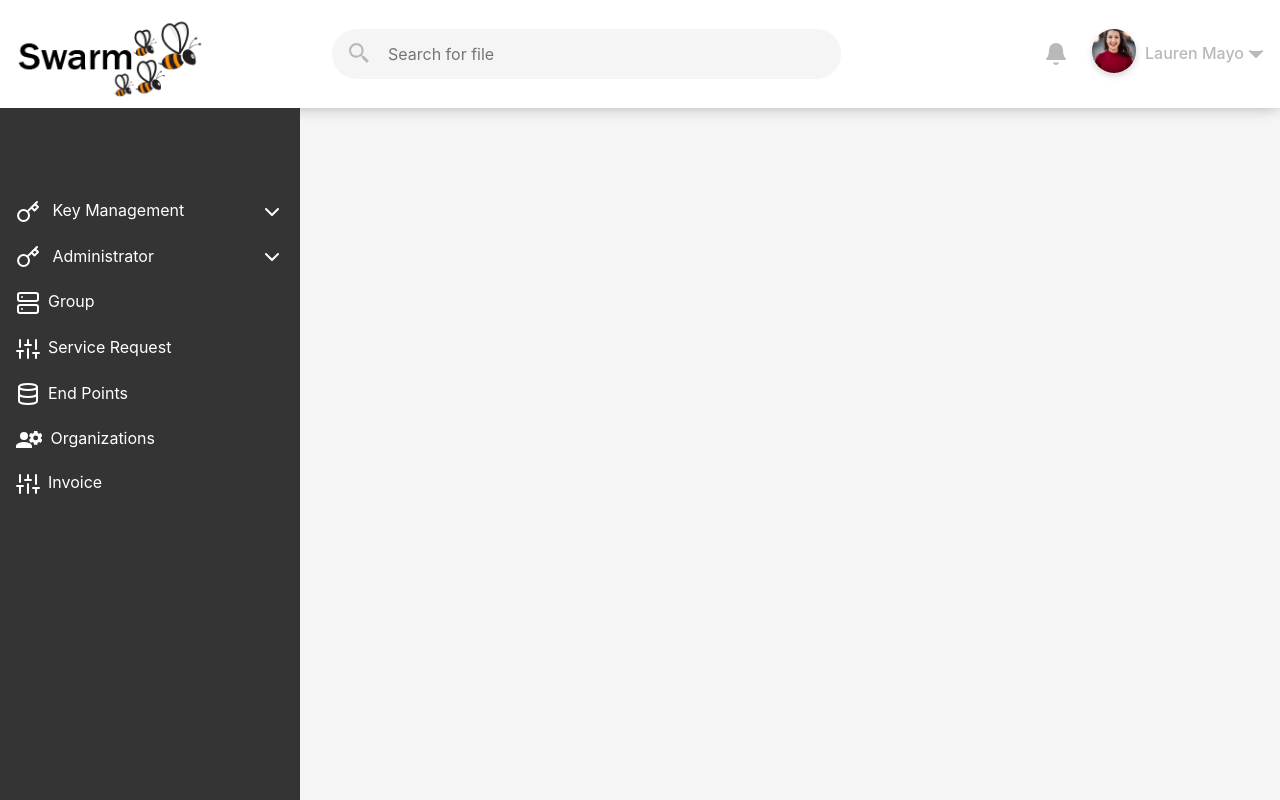
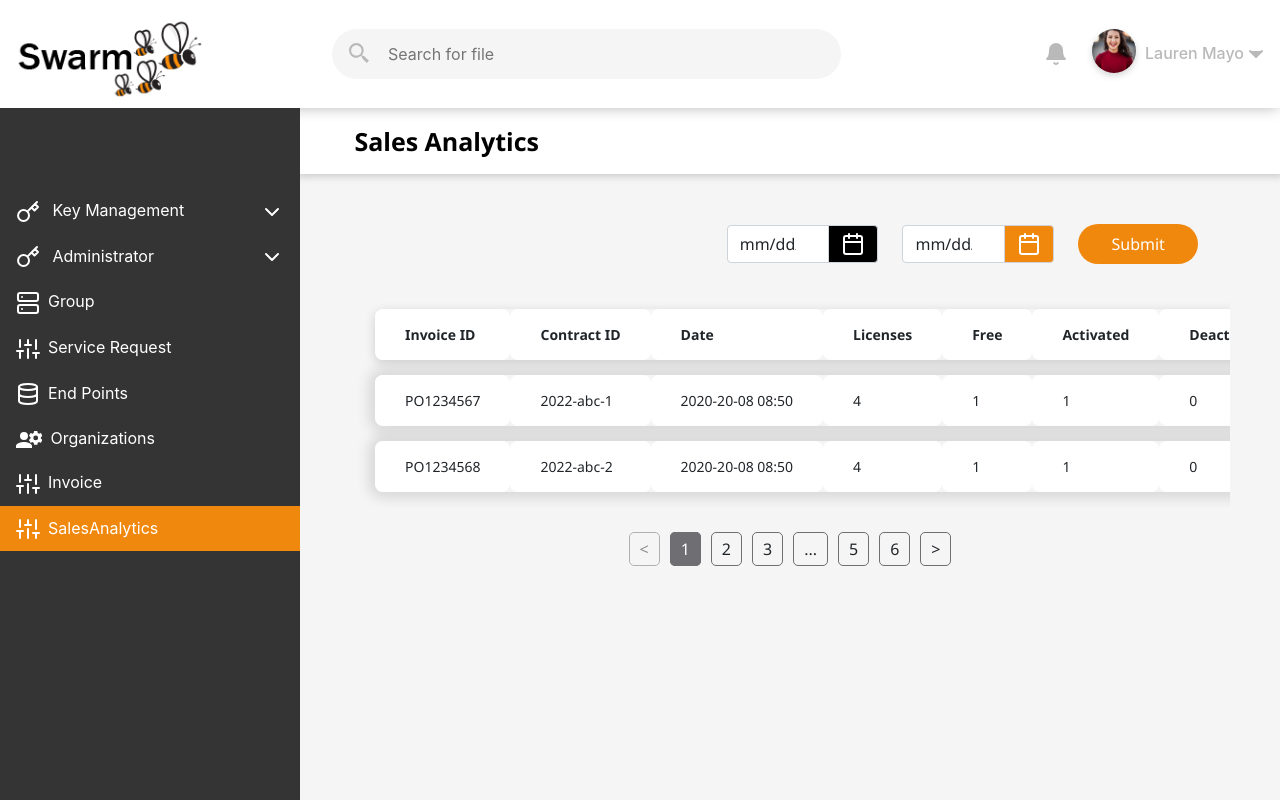
Before and after one commit to hyrrokkincto/kmsreact, a React (Create React App) app: page /kms/admin/sales-analytics in a window 1280 px wide. Built offline with nearby package versions, Linux system fonts and the light colour scheme.

Commit message:
Sales Analytics

```diff
--- a/src/Config/MobileSliderConfig.json
+++ b/src/Config/MobileSliderConfig.json
@@ -76,6 +76,13 @@
       "hasChild": false,
       "hypherLink": "/admin/invoice",
       "icon": "sliders"
+    },
+    {
+      "id": 11,
+      "linkText": "SalesAnalytics",
+      "hasChild": false,
+      "hypherLink": "/admin/sales-analytics",
+      "icon": "sliders"
     }
   ]
 }
--- /dev/null
+++ b/src/Config/SalesAnalyticsConfig.json
@@ -0,0 +1,26 @@
+[
+    {
+      "invoiceId":"PO1234567",
+      "contractId":"2022-abc-1",
+      "invoiceDate":"2020-20-08 08:50",
+      "licenseCount":"4",
+      "freeCount":"1",
+      "activatedCount":"1",
+      "deactivatedCount":"0",
+      "expiredCount":"0",
+      "dispatchedCount":"0",
+      "repairsCount":"1"
+    },
+    {
+      "invoiceId":"PO1234568",
+      "contractId":"2022-abc-2",
+      "invoiceDate":"2020-20-08 08:50",
+      "licenseCount":"4",
+      "freeCount":"1",
+      "activatedCount":"1",
+      "deactivatedCount":"0",
+      "expiredCount":"0",
+      "dispatchedCount":"0",
+      "repairsCount":"1"
+    }
+   ]
--- a/src/Routers/Admin/index.tsx
+++ b/src/Routers/Admin/index.tsx
@@ -13,6 +13,7 @@ const ServiceRequest = React.lazy(() => import("../../pages/ServiceRequest"));
 const EndPoints = React.lazy(() => import("../../pages/EndPoints"));
 const Organizations = React.lazy(() => import("../../pages/Organizations"));
 const Invoice = React.lazy(() => import("../../pages/Invoice"));
+const SalesAnalytics = React.lazy(() => import("../../pages/SalesAnalytics"));
 
 const AdminRoute = () => {
   return (
@@ -38,6 +39,7 @@ const AdminRoute = () => {
             <Route exact path="/admin/end-points" component={EndPoints} />
             <Route exact path="/admin/organizations" component={Organizations} />
             <Route exact path="/admin/invoice" component={Invoice} />
+            <Route exact path="/admin/sales-analytics" component={SalesAnalytics} />
           </Switch>
         </div>
       </div>
--- a/src/Styles/CommonStyles/index.scss
+++ b/src/Styles/CommonStyles/index.scss
@@ -7,3 +7,17 @@
     border: 1px solid #e1e1e1;
     box-shadow: 0px 0px 3px rgba(0, 0, 0, 0.16);
 }
+.bg-block {
+    background-color: #000;
+    color: #FFF;
+}
+.bg-theme{
+    background-color: #F1880E;
+    color: #FFF;
+}
+.custom-container{
+height: calc(100% - 62px);
+overflow-y: auto;
+padding: 50px;
+}
+.filter ::-webkit-calendar-picker-indicator { opacity: 0 }
--- a/src/pages/Invoice/index.js
+++ b/src/pages/Invoice/index.tsx
@@ -1,9 +1,9 @@
-import React from 'react'
+import React, { useState, useEffect } from "react";
 import { Card, Col, Image, Row, Table } from 'react-bootstrap'
-import * as Feather from 'react-feather';
+import * as Feather from 'react-feather'
 import { Link } from 'react-router-dom'
+
 const Invoice = () =>{
-
     return (
       <>
          <div className="page_header">
@@ -89,7 +89,7 @@ const Invoice = () =>{
                                                 <tr>
                                                     <td></td>
                                                     <td colSpan={3}>
-                                                        <div class="b-line"></div>
+                                                        <div className="b-line"></div>
                                                     </td>
                                                 </tr>
                                                 <tr>
@@ -99,7 +99,7 @@ const Invoice = () =>{
                                                 </tr>
                                                 <tr>
                                                     <td></td>
-                                                    <td colSpan={2}>Discount <span class="text-muted">(New Year)</span></td>
+                                                    <td colSpan={2}>Discount <span className="text-muted">(New Year)</span></td>
                                                     <td>$-9</td>
                                                 </tr>
                                                 <tr>
@@ -114,7 +114,7 @@ const Invoice = () =>{
                                                 </tr>
                                                 <tr>
                                                     <td></td>
-                                                    <td colSpan={3}><div class="b-line"></div></td>
+                                                    <td colSpan={3}><div className="b-line"></div></td>
                                                 </tr>
                                                 <tr>
                                                     <td></td>
--- /dev/null
+++ b/src/pages/SalesAnalytics/index.tsx
@@ -0,0 +1,155 @@
+import React, { useEffect, useState } from "react";
+import {FormControl, InputGroup } from 'react-bootstrap'
+import SalesAnalyticsConfigData from "../../Config/SalesAnalyticsConfig.json"
+import * as Feather from 'react-feather';
+import ReactPaginate from "react-paginate";
+
+interface SalesListItem {
+  invoiceId: string;
+  contractId: string;
+  invoiceDate: string;
+  licenseCount: string;
+  freeCount: string;
+  activatedCount: string;
+  deactivatedCount: string;
+  expiredCount: string;
+  dispatchedCount: string;
+  repairsCount: string;
+}
+const SalesAnalytics = () => {
+
+  const HandlePageClick = (page) => {
+    // your selected page on ( page.selected )
+    // (...) your api call comes here
+  }
+
+const [SalesAnalyticsList, setSalesAnalyticsList] = useState([] as SalesListItem[]);
+
+  useEffect(() => {
+      // ... your initial api call inside here
+
+    setSalesAnalyticsList([...SalesAnalyticsConfigData]);
+  }, []);
+    return (
+      <>
+        <div className="page_header">
+            <h1>Sales Analytics</h1>
+        </div>
+        <div className="custom-container">
+        <div className="filter">
+            <div className='row align-items-center justify-content-end'>
+                <div className='col-md-7'>
+                    <div className='row align-items-center'>
+                        <div className='col-md-4'>
+                             <InputGroup>
+                                <FormControl
+                                type="date"
+                                aria-label="from-date"
+                                aria-describedby="from-date"
+                                />
+                                <InputGroup.Text className="bg-block" id="from-date"><Feather.Calendar /></InputGroup.Text>
+                            </InputGroup>
+                        </div>
+                        <div className='col-md-4'>
+                             <InputGroup>
+                                <FormControl
+                                type="date"
+                                aria-label="to-date"
+                                aria-describedby="to-date"
+                                />
+                                <InputGroup.Text className="bg-theme" id="to-date"><Feather.Calendar /></InputGroup.Text>
+                            </InputGroup>
+                        </div>
+                        <div className='col-md-4'>
+                            <button className="btn btn-theme-primary me-3">Submit</button>
+                        </div>
+                    </div>
+                </div>
+            </div>
+        </div>
+        <div className="tabel-container table-responsive">
+            <table className="com-table">
+                <thead>
+                <tr>
+                    <td>Invoice ID</td>
+                    <td>Contract ID</td>
+                    <td>Date</td>
+                    <td>Licenses</td>
+                    <td>Free</td>
+                    <td>Activated</td>
+                    <td>Deactivated</td>
+                    <td>Expired</td>
+                    <td>Dispatched</td>
+                    <td>Repairs</td>
+                </tr>
+                </thead>
+                <tbody>
+                {!!SalesAnalyticsList && SalesAnalyticsList.length ? (
+                SalesAnalyticsList.map((item, index) => {
+                 return (
+                    <tr key={index}>
+                        <td>{item.invoiceId}</td>
+                        <td>{item.contractId}</td>
+                        <td>{item.invoiceDate}</td>
+                        <td>{item.licenseCount}</td>
+                        <td>{item.freeCount}</td>
+                        <td>{item.activatedCount}</td>
+                        <td>{item.deactivatedCount}</td>
+                        <td>{item.expiredCount}</td>
+                        <td>{item.dispatchedCount}</td>
+                        <td>{item.repairsCount}</td>
+                      </tr>
+                        );
+                      })
+                    ) : (
+                      <></>
+                    )}
+                      {/* <tr>
+                        <td>PO1234567</td>
+                        <td>2022-abc-1	</td>
+                        <td>2020-20-08 08:50</td>
+                        <td>4</td>
+                        <td>1</td>
+                        <td>1</td>
+                        <td>0</td>
+                        <td>0</td>
+                        <td>0</td>
+                        <td>1</td>
+                      </tr>
+                      <tr>
+                        <td>PO1234567</td>
+                        <td>2022-abc-1	</td>
+                        <td>2020-20-08 08:50</td>
+                        <td>4</td>
+                        <td>1</td>
+                        <td>1</td>
+                        <td>0</td>
+                        <td>0</td>
+                        <td>0</td>
+                        <td>1</td>
+                      </tr> */}
+                </tbody>
+            </table>
+        </div>
+        <ReactPaginate
+                previousLabel={"<"}
+                nextLabel={">"}
+                breakLabel={"..."}
+                breakClassName={"break-me"}
+                pageCount={6}
+                marginPagesDisplayed={2}
+                disableInitialCallback={true}
+                forcePage={0}
+                pageRangeDisplayed={2}
+                disabledClassName={"disable-page"}
+                onPageChange={HandlePageClick}
+                containerClassName={"pagination-styles"}
+                // subContainerClassName={`pages pagination`}
+                activeClassName={"active"}
+              />
+        </div>
+  </>
+    )
+  }
+
+export default SalesAnalytics
```
